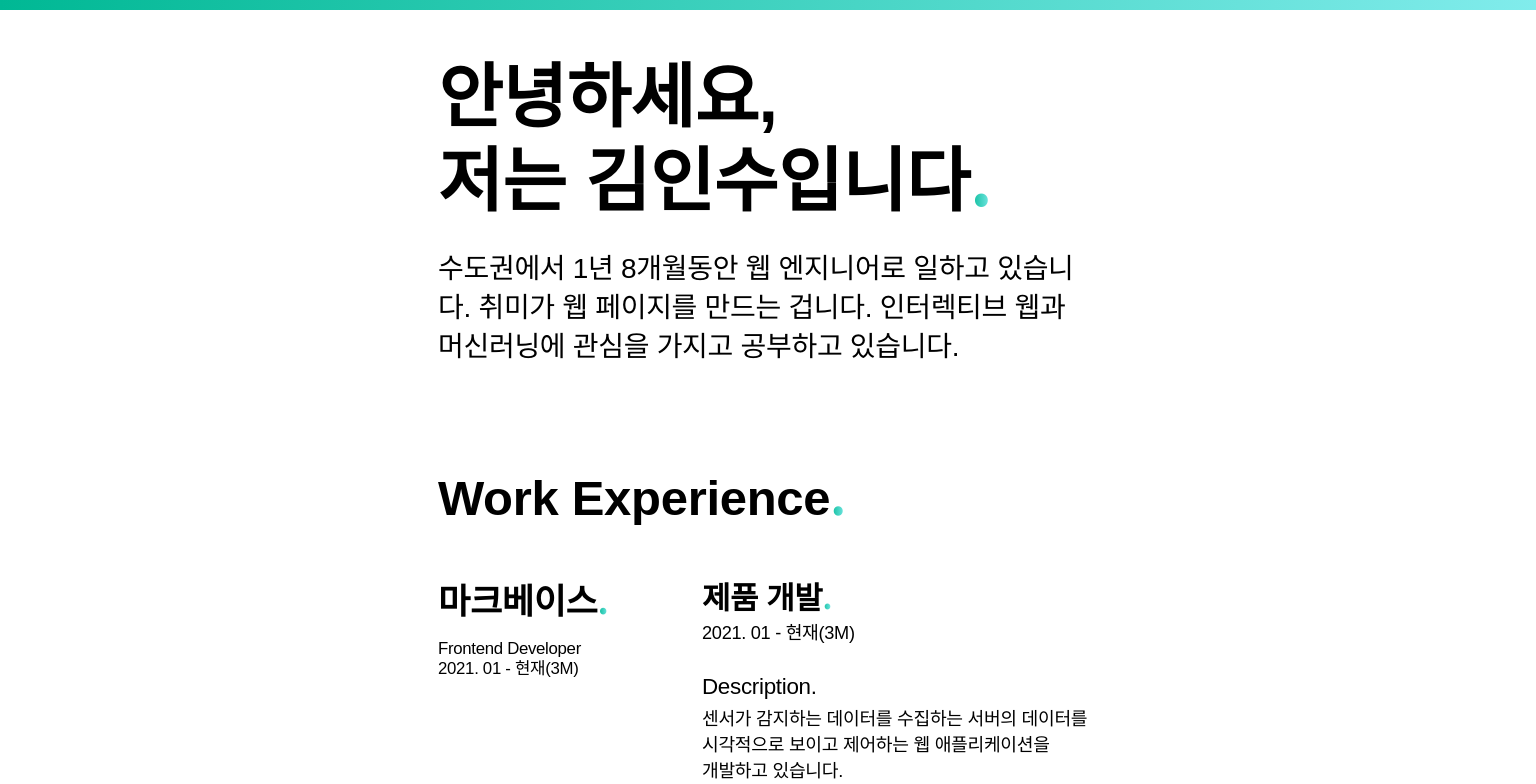
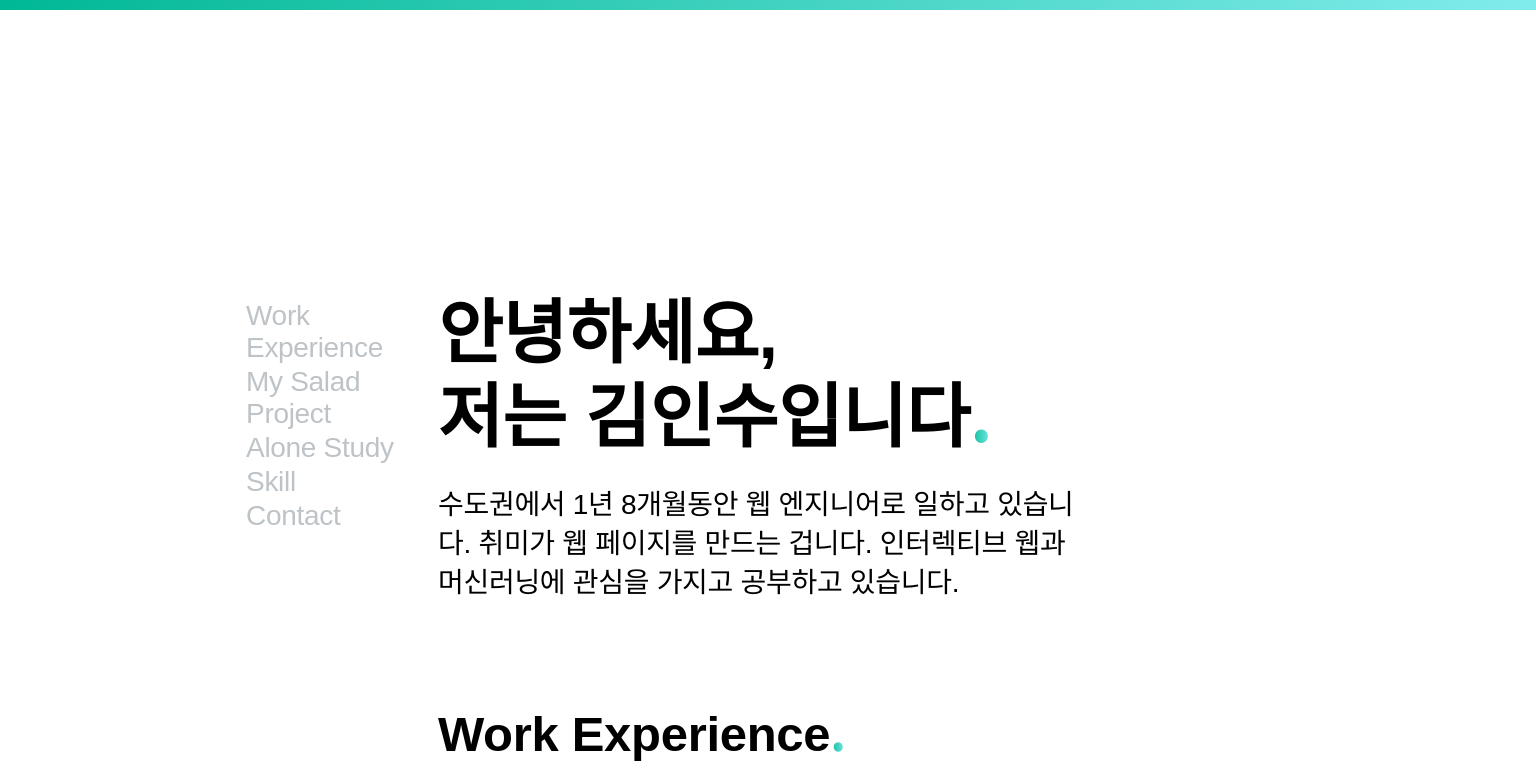
Before and after one commit to Insookim0702/TheBigSalad, a plain HTML site: page index.html in a window 1536 px wide. Shown: the top 784 px of the page. Drawn offline with Linux system fonts and the light colour scheme.

Commit message:
just make a html and css about function.

```diff
--- a/css/index.css
+++ b/css/index.css
@@ -126,6 +126,26 @@ a {
     cursor: pointer;
 }
 
+.contents {
+    display: none;
+}
+
+@media (min-width: 1290px) {
+    .contents {
+        display: block;
+        position: sticky;
+        top: 300px;
+        left: 20px;
+        width: 200px;
+    }
+
+    .little_title {
+        margin: 2px 0px;
+        font-size: 2rem;
+        color: #bdc3c7;
+        cursor: pointer;
+    }
+}
 @media (min-width: 1024px) {
     body {
         font-size: 1.3rem;
@@ -222,4 +242,12 @@ a {
         left: 86vw;
         bottom: 13vh;
     }
+
+    .contents {
+        display: block;
+        position: sticky;
+        top: 300px;
+        left: 16vw;
+        width: 200px;
+    }
 }
--- a/index.html
+++ b/index.html
@@ -14,6 +14,13 @@
     </head>
     <body>
         <nav></nav>
+        <div class="contents">
+            <p class="little_title">Work Experience</p>
+            <p class="little_title">My Salad Project</p>
+            <p class="little_title">Alone Study</p>
+            <p class="little_title">Skill</p>
+            <p class="little_title">Contact</p>
+        </div>
         <div class="container">
             <section>
                 <!-- <h1>안녕하세요,<br />저는 김인수입니다<span class="point">.</span></h1> -->
@@ -106,7 +113,7 @@
                 </div>
             </section>
             <section>
-                <h2>alone Study<span class="point">.</span></h2>
+                <h2>Alone Study<span class="point">.</span></h2>
                 <div class="skill">
                     <div class="skill_area">
                         <h4><a href="https://www.inflearn.com/course/Age-of-Vuejs/dashboard">[인프런] Vue.js 시작하기 - Age of Vue.js</a><span class="point">.</span></h4>
```
